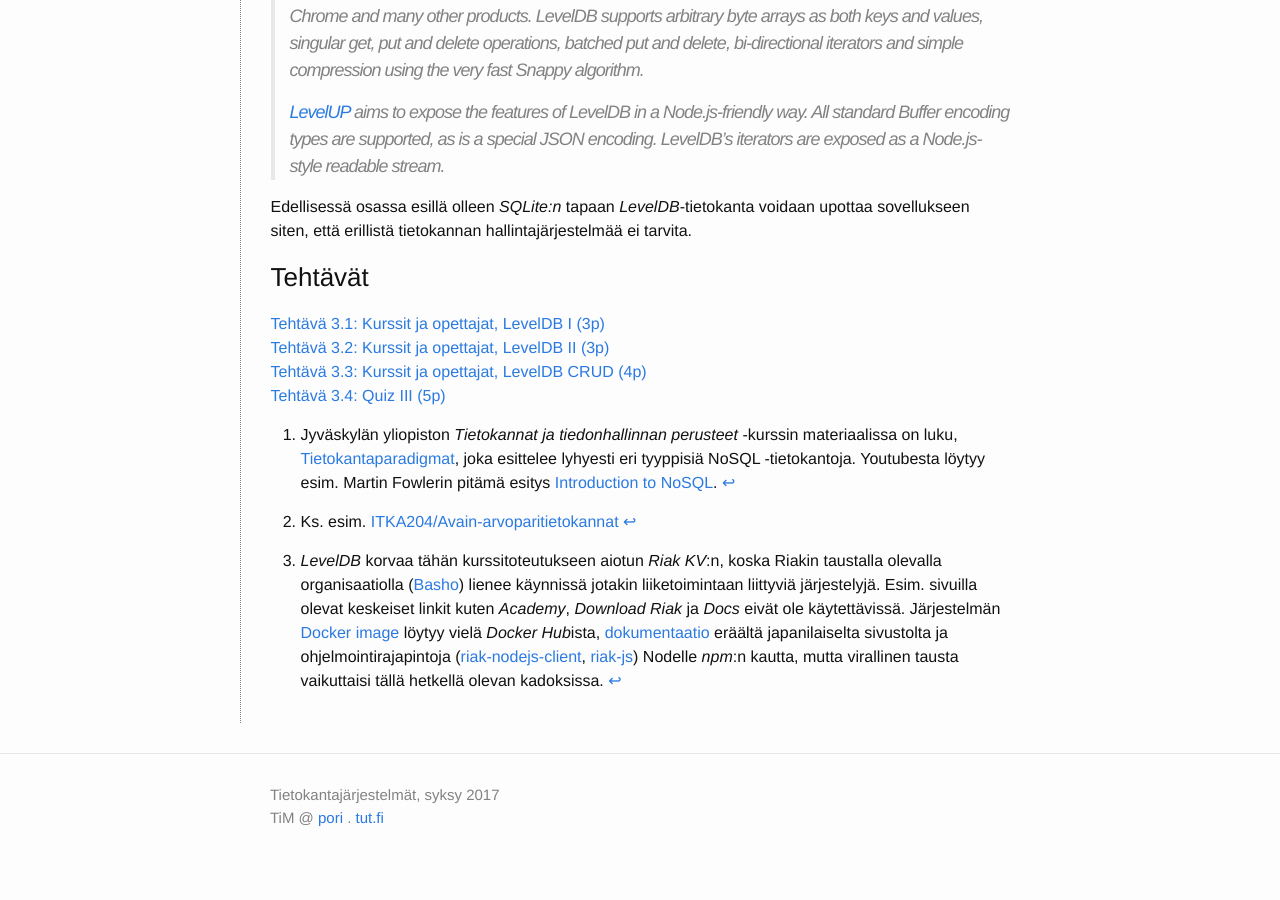
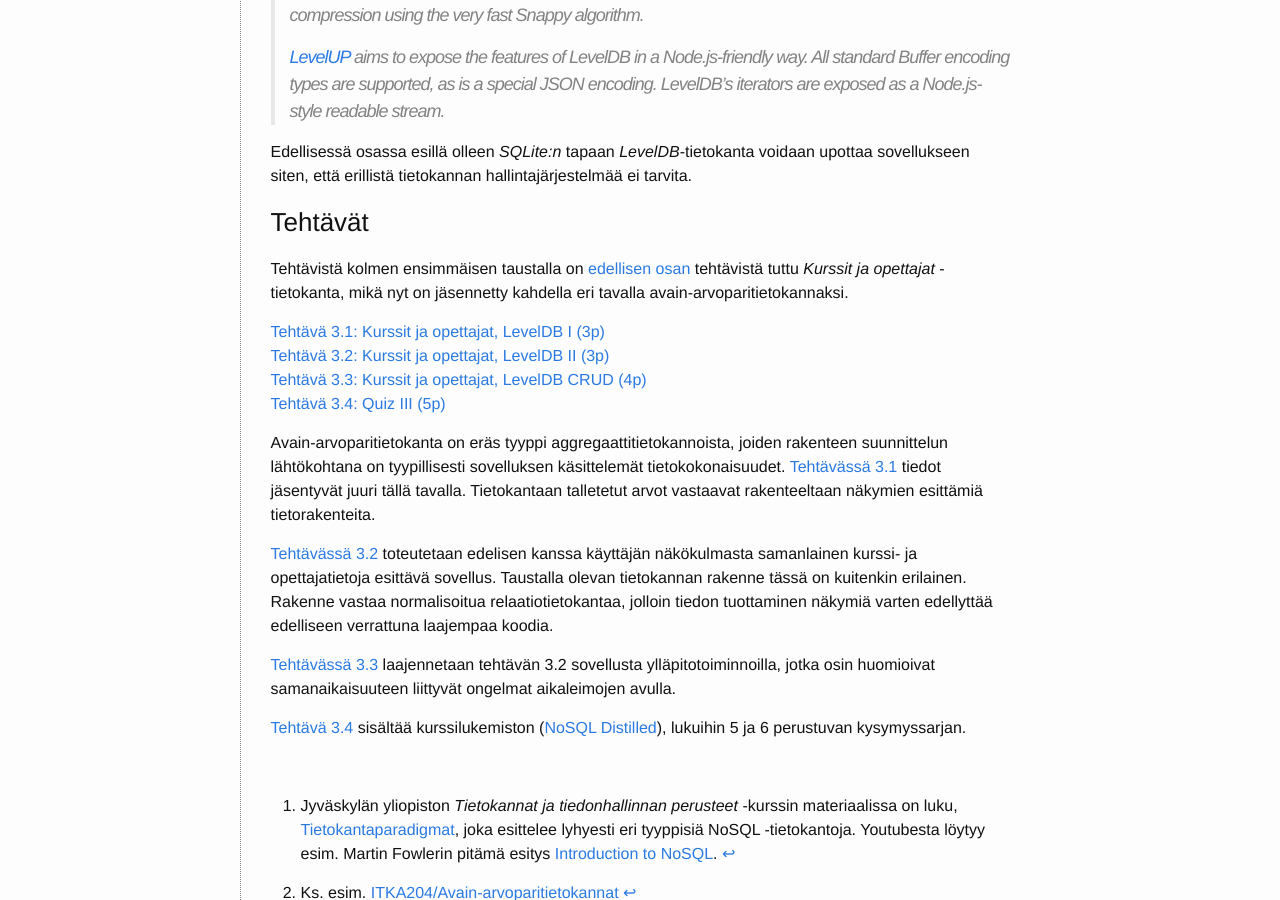
Before and after one commit to timedu/tkj2017s, a Jekyll site: the page built from docs/_osa3/index.md, in a window 1280 px wide and 900 px high, scrolled down 599 px. Built offline with Jekyll 4.4.1, drawn with Linux system fonts in a browser that asks for light colours; some of the changed text lies outside the part shown.

Commit message:
part 3 intro

```diff
--- a/docs/_osa3/index.md
+++ b/docs/_osa3/index.md
@@ -38,8 +35,24 @@
 Edellisessä osassa esillä olleen *SQLite:n* tapaan *LevelDB*-tietokanta voidaan upottaa sovellukseen siten, että erillistä tietokannan hallintajärjestelmää ei tarvita.
 
 
-
 ### Tehtävät
 
 
+Tehtävistä kolmen ensimmäisen taustalla on [edellisen osan](../osa2) tehtävistä tuttu *Kurssit ja opettajat* -tietokanta, mikä nyt on jäsennetty kahdella eri tavalla avain-arvoparitietokannaksi.
+
+
 {% include exercises_list.md %}
+
+
+Avain-arvoparitietokanta on eräs tyyppi aggregaattitietokannoista, joiden rakenteen suunnittelun lähtökohtana on tyypillisesti sovelluksen käsittelemät tietokokonaisuudet. [Tehtävässä 3.1](tehtava31) tiedot jäsentyvät juuri tällä tavalla. Tietokantaan talletetut arvot vastaavat rakenteeltaan näkymien esittämiä tietorakenteita.
+
+[Tehtävässä 3.2](tehtava32) toteutetaan edelisen kanssa käyttäjän näkökulmasta samanlainen kurssi- ja opettajatietoja esittävä sovellus. Taustalla olevan tietokannan rakenne tässä on kuitenkin erilainen. Rakenne vastaa normalisoitua relaatiotietokantaa, jolloin tiedon tuottaminen näkymiä varten edellyttää edelliseen verrattuna laajempaa koodia.
+
+[Tehtävässä 3.3](tehtava33) laajennetaan tehtävän 3.2 sovellusta ylläpitotoiminnoilla, jotka osin huomioivat samanaikaisuuteen liittyvät ongelmat aikaleimojen avulla.
+
+
+[Tehtävä 3.4](tehtava34) sisältää kurssilukemiston ([NoSQL Distilled][nosql-distilled]), lukuihin 5 ja 6 perustuvan kysymyssarjan.
+
+[nosql-distilled]: /tkj2017s/viitteet/#nosql-distilled
+
+<br/>
```
Also changed, not shown: other parts of docs/_osa3/index.md (+0 -3 lines).
